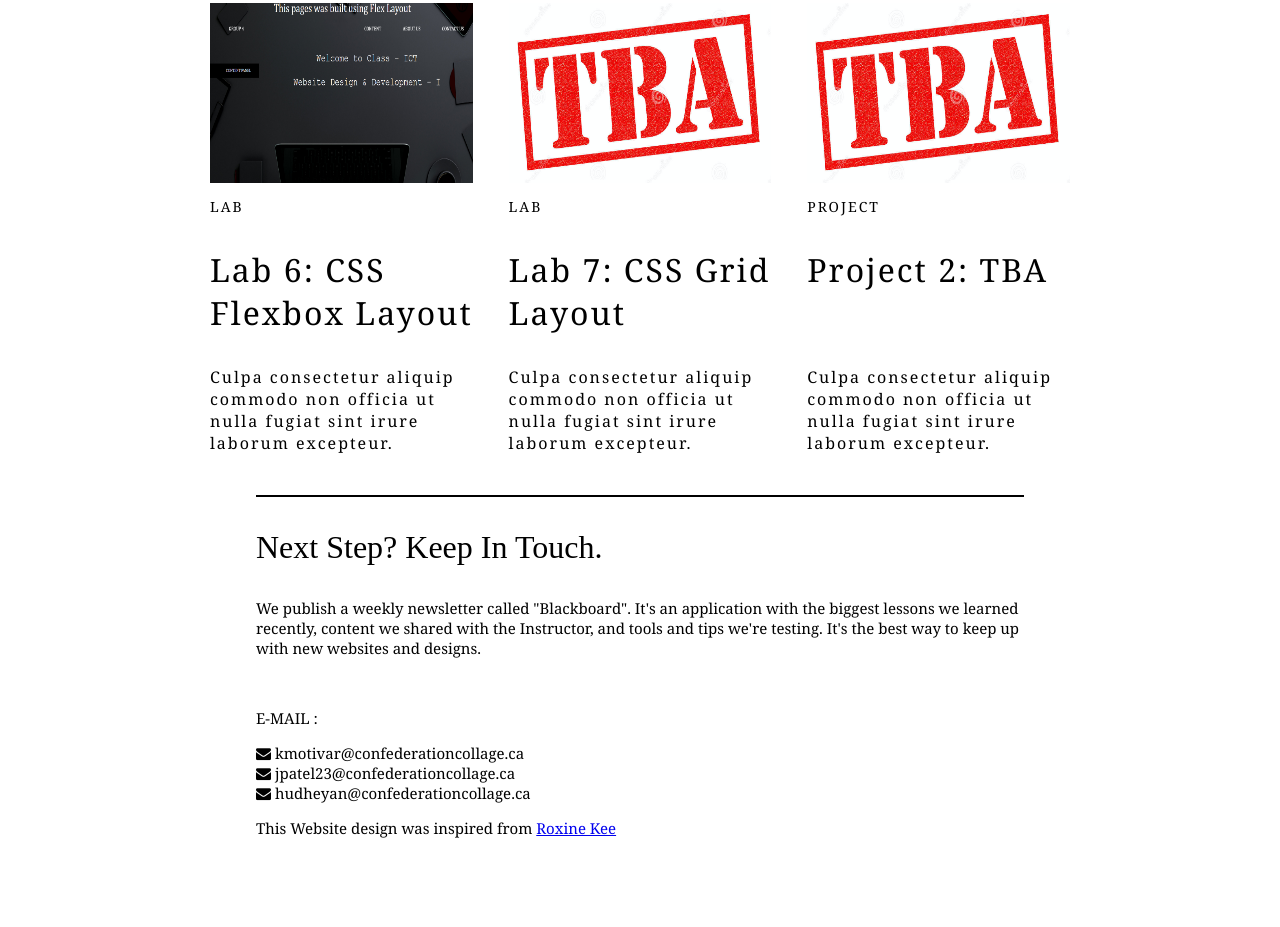
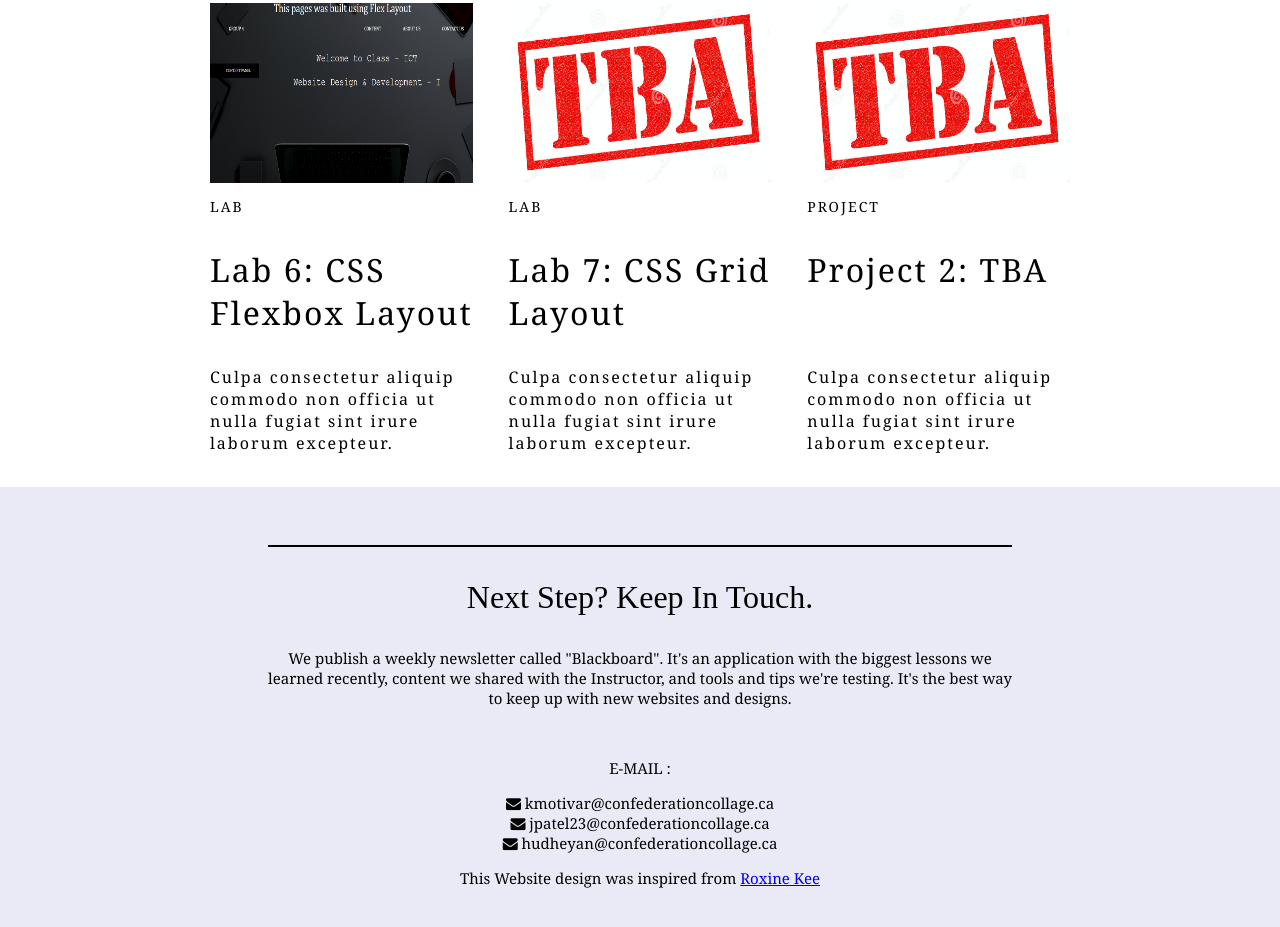
Before and after one commit to kmotivar/Group-4-Lab-6, a plain HTML site: page index.html in a window 1280 px wide. Shown: the part 2075-3002 px from the top of the page. Before the commit the page ends 2928 px from the top, so only its background shows below. Drawn offline with Linux system fonts and the light colour scheme; a script that the page names is missing.

Commit message:
added css for the footer

```diff
--- a/style.css
+++ b/style.css
@@ -47,6 +47,16 @@ font-size: 16px;
 
 .t3 {
 font-size: 14px;
+}
+
+/* For footer */
+footer {
+text-align: center;
+}
+
+.ftr {
+background-color: #eaeaf6;
+padding: 50px 20;
 }
 
 /* Background image */
```
